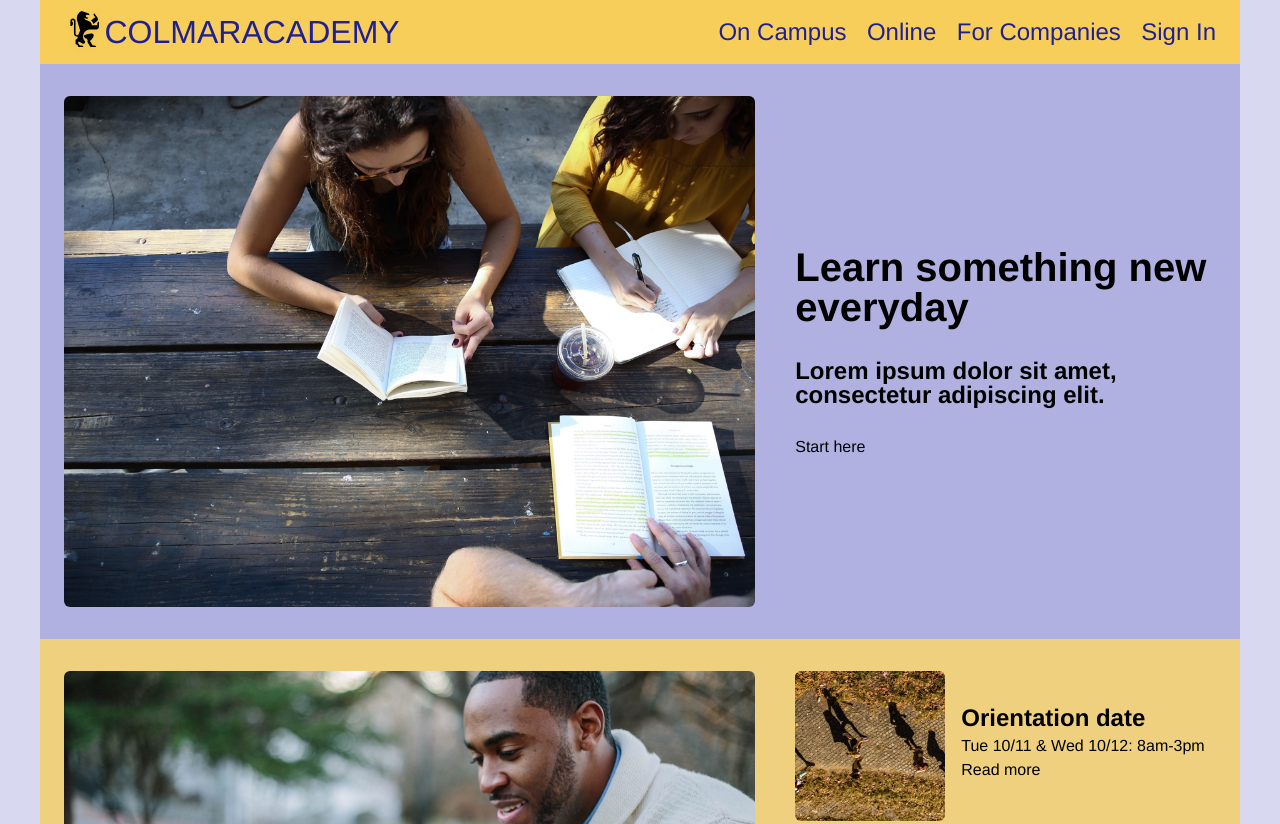
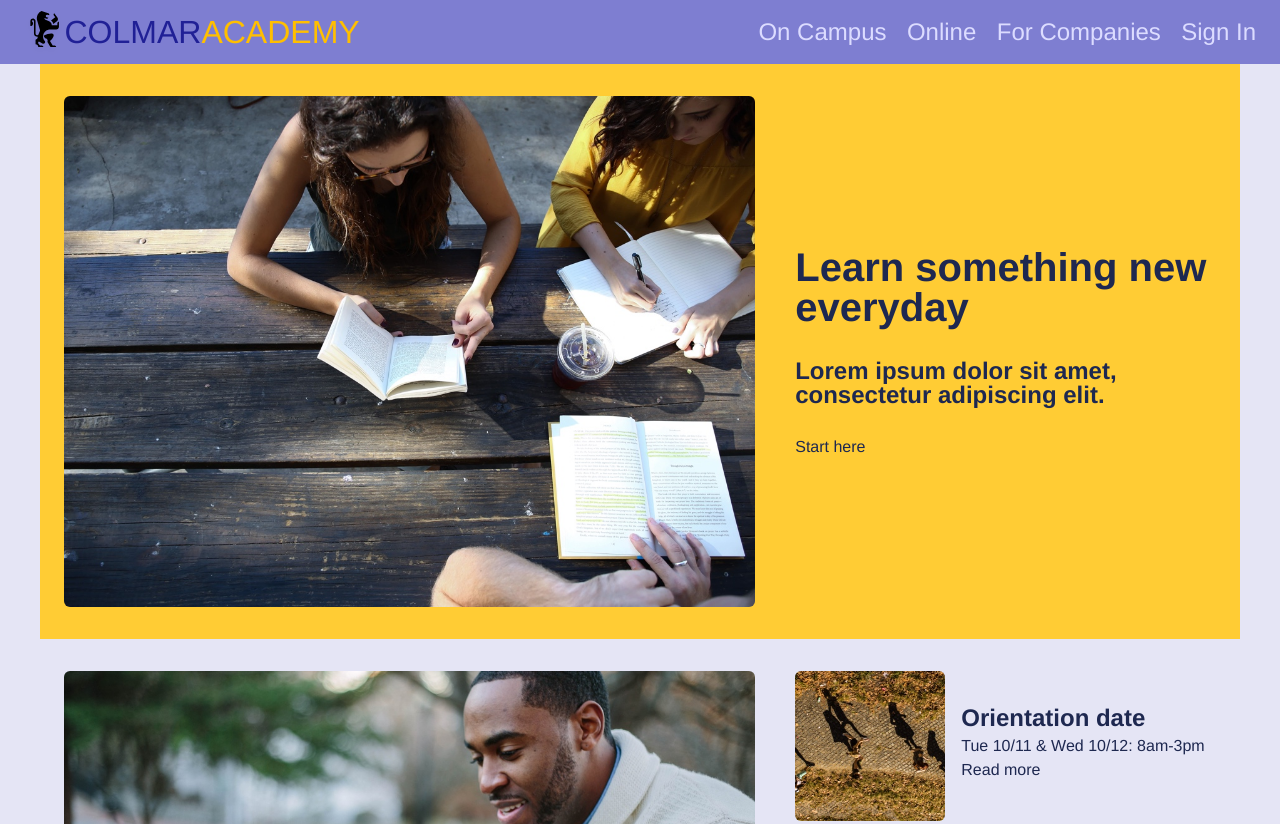
Before and after one commit to SecretPunk/colmar_academy, a plain HTML site: page index.html in a window 1280 px wide. Shown: the top 824 px of the page. Drawn offline with Linux system fonts and the light colour scheme.

Commit message:
Begin adding colour styles.

```diff
--- a/index.html
+++ b/index.html
@@ -8,15 +8,15 @@
     <title>Learn With COLMAR ACADEMY</title>
   </head>
 
-  <body>
+  <body class="back-blue2 dark-text">
 
     <!-- header -->
-    <header class="container">
+    <header class="back-blue1">
       <div class="business-id">
         <img src="resources/images/ic-logo.svg" alt="logo"/>
-        <span>COLMAR</span><span>ACADEMY</span>
+        <span class="blue1">COLMAR</span><span class="yellow2">ACADEMY</span>
       </div>
-      <nav>
+      <nav class="light-text">
         <span>On Campus</span>
         <span>Online</span>
         <span>For Companies</span>
@@ -25,7 +25,7 @@
     </header>
 
     <!-- banner with call to action -->
-    <section class="banner container">
+    <section class="banner container back-yellow1">
       <div class="column left">
         <img src="resources/images/banner.jpg" alt="students studying" />
       </div>
@@ -76,7 +76,7 @@
     </section>
 
     <!-- courses on offer -->
-    <section class="courses container">
+    <section class="courses container back-yellow1">
       <h2>Start learning</h2>
 
       <!-- first row of courses -->
@@ -176,7 +176,7 @@
     </section>
 
     <!-- footer -->
-    <footer class="container">
+    <footer class="back-blue1 light-text">
       <p>&copy 2016 Colmar Academy. All rights reserved.</p>
       <div class="footer-menu">
         <span>Terms</span>
--- a/resources/css/style.css
+++ b/resources/css/style.css
@@ -3,7 +3,6 @@
 html {
   font-size: 16px;
   font-family: Helvetica, sans-serif;
-  background-color: rgba(126, 126, 209, 0.3);
 }
 
 /* site container */
@@ -68,19 +67,66 @@ h3 {
   padding: 0 1rem; /* spec */
 }
 
-/* common flourishes */
-
 img {
   border-radius: 6px;
+}
+
+/* colour palette */
+
+.blue1 {
+  color: rgb(32, 32, 150);
+}
+
+.blue2 {
+  color: rgb(86, 86, 185);
+}
+
+.blue3 {
+  color: rgb(126, 126, 209);
+}
+
+.back-blue1 {
+  background-color: rgb(126, 126, 209);
+}
+
+.back-blue2 {
+  background-color: rgba(126, 126, 209, 0.2);
+}
+
+.yellow1 {
+  color: rgb(204, 153, 0);
+}
+
+.yellow2 {
+  color: rgb(255, 191, 0);
+}
+
+.yellow3 {
+  color: rgb(255, 204, 52);
+}
+
+.back-yellow1 {
+  background-color: rgb(255, 204, 52);
+}
+
+.light-text {
+  color: rgb(220, 220, 255);
+}
+
+.dark-text {
+  color: rgb(30, 40, 80);
 }
 
 /* HEADER */
 
 header {
+  width: 100%;
+  display: flex;
   justify-content: space-between;
-  height: 64px; /* spec */
-  background-color: rgba(255, 204, 52, 0.8);
-  color: rgb(32, 32, 150);
+  height: 4rem; /* spec */
+  position: fixed;
+  top: 0;
+  z-index: 1;
 }
 
 /* HEADER - business id */
@@ -113,7 +159,7 @@ nav span {
 /* BANNER - right side, containing call to action */
 
 .banner {
-  background-color: rgba(86, 86, 185, 0.3);
+  margin-top: 4rem; /* to clear the fixed header */
 }
 
 .banner .right {
@@ -126,10 +172,6 @@ nav span {
 }
 
 /* INFORMATION - left side, containing image and quote */
-
-.information {
-  background-color: rgba(255, 204, 52, 0.6);
-}
 
 .information h2 {
   margin: 2rem 0 1.5rem 0; /* spec */
@@ -156,7 +198,6 @@ nav span {
   flex-direction: column;
   align-items: center;
   padding: 2rem 0; /* spec */
-  background-color: rgba(86, 86, 185, 0.3);
 }
 
 .row-of-courses {
@@ -192,7 +233,6 @@ nav span {
   flex-direction: column;
   align-items: center;
   padding-top: 2rem; /* spec */
-  background-color: rgba(255, 204, 52, 0.6);
 }
 
 .thesis-columns {
@@ -212,8 +252,9 @@ video {
 /* FOOTER */
 
 footer {
+  width: 100%;
+  display: flex;
   justify-content: space-between;
-  background-color: rgba(86, 86, 185, 0.3);
 }
 
 footer p, .footer-menu {
```
